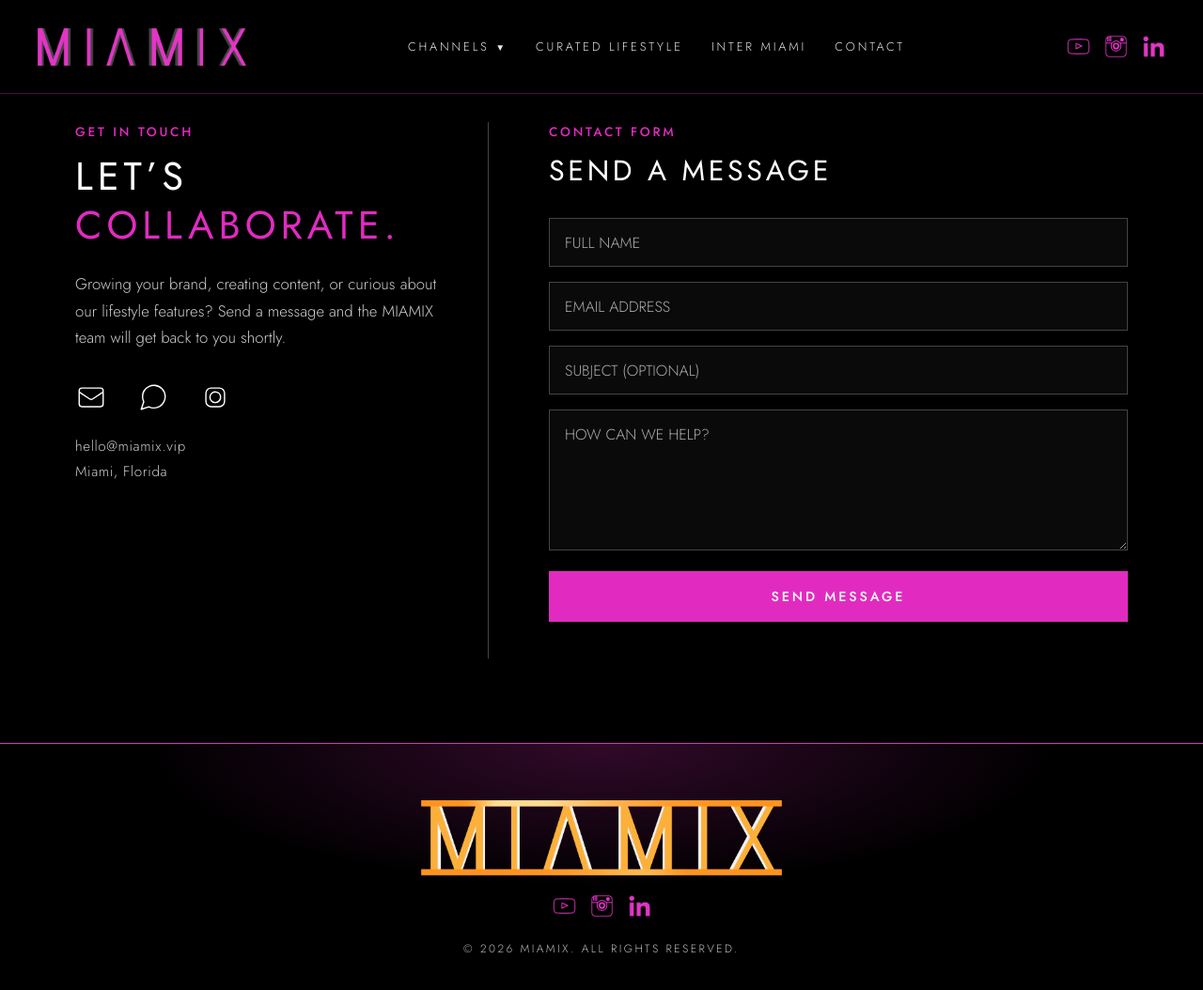
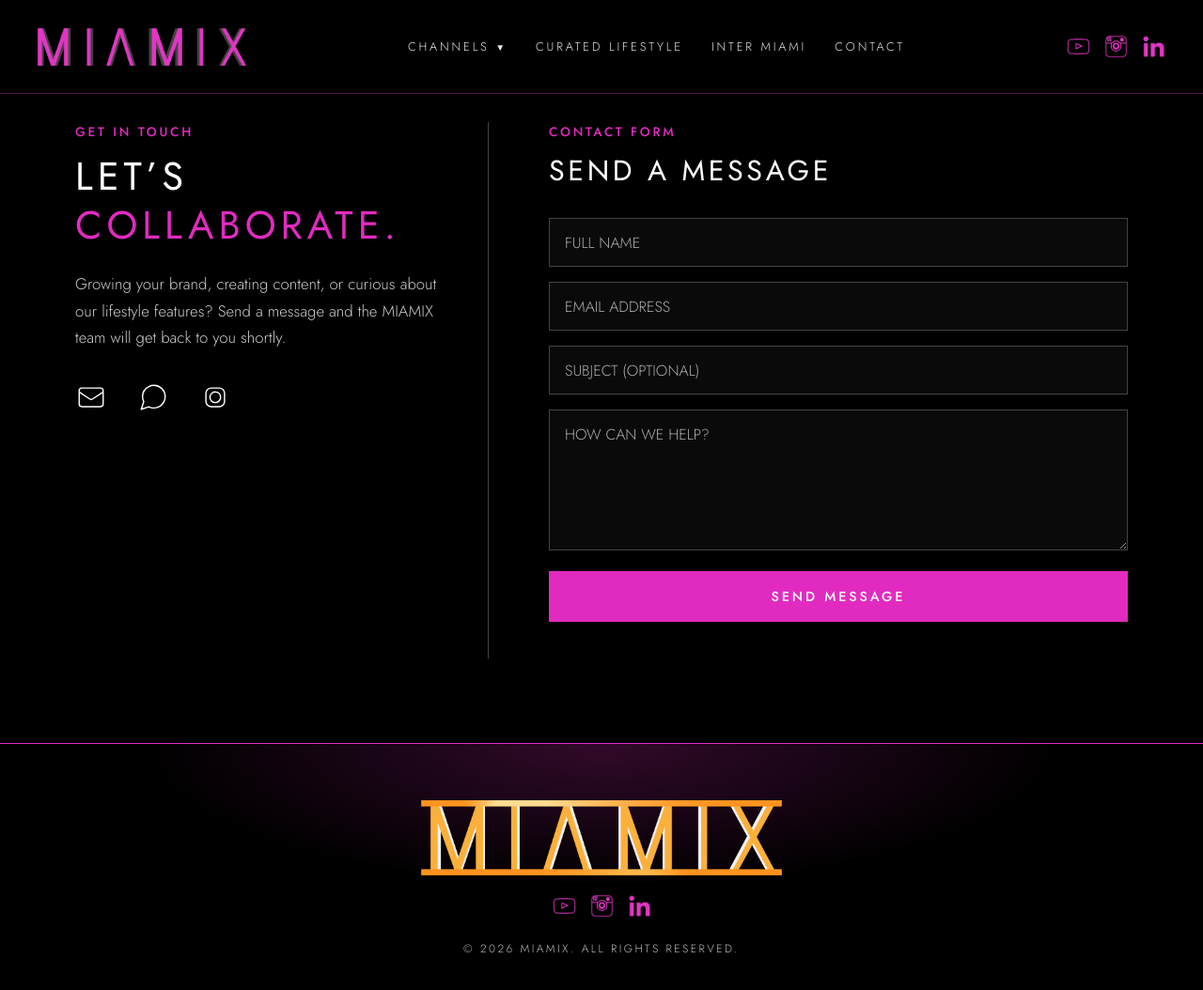
Before and after one commit to MIAMIX-io/MIAMIX.VIP-Site, a Jekyll site: the page built from contact.html, in a window 1280 px wide and 1079 px high. Shown: the top 1054 px of the window at 94% size. Built offline with Jekyll 4.4.1, drawn with Linux system fonts in a browser that asks for light colours.

Commit message:
Update contact.html

```diff
--- a/contact.html
+++ b/contact.html
@@ -38,8 +38,6 @@
                     <svg fill="none" stroke="currentColor" stroke-width="1" viewBox="0 0 24 24" aria-hidden="true"><rect width="14" height="14" x="5" y="5" rx="4"/><path stroke-linecap="round" stroke-linejoin="round" d="M16 11.37A4 4 0 1 1 12.63 8 4 4 0 0 1 16 11.37z"/><line x1="17.5" x2="17.51" y1="6.5" y2="6.5"/></svg>
                 </a>
             </div>
-
-            <p class="contact-detail"><a href="mailto:hello@miamix.vip">hello@miamix.vip</a><br>Miami, Florida</p>
         </section>
 
         <!-- RIGHT: form -->
```
